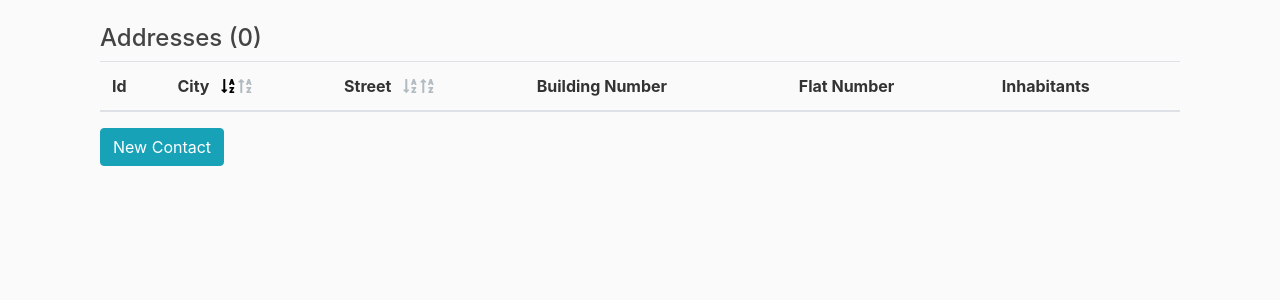
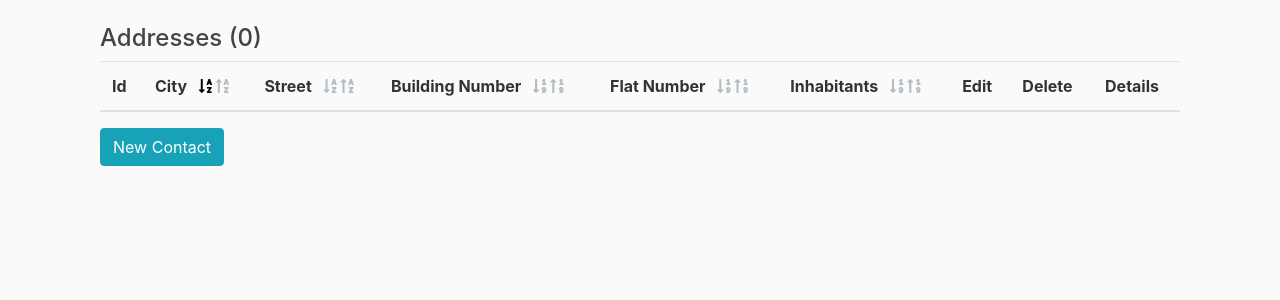
Before and after one commit to TobKed/contact_box, a Django app: page /contacts/address in a window 1280 px wide. Shown: the part 56-356 px from the top of the page. Run offline with Django 3.2, Linux system fonts and the light colour scheme; the visitor is signed in with stand-in values (Sample User, id 1); data comes from the database, SQL or seed files in the repository; data that the repository does not hold is empty; some libraries are stand-ins or nearby versions.

Commit message:
expand sorting in list views

```diff
--- a/src/contacts/templates/contacts/address_list.html
+++ b/src/contacts/templates/contacts/address_list.html
@@ -23,9 +23,21 @@
                                 <a data-orderby="street" data-order="asc" href="?page={{ page_obj.number }}" class="fas fa-sort-alpha-down ml-2 order"></a>
                                 <a data-orderby="street" data-order="desc" href="?page={{ page_obj.number }}" class="fas fa-sort-alpha-up order"></a>
                             </th>
-                            <th>Building Number</th>
-                            <th>Flat Number</th>
-                            <th>Inhabitants</th>
+                            <th>Building Number
+                                <a data-orderby="building_number" data-order="asc" href="?page={{ page_obj.number }}" class="fas fa-sort-numeric-down ml-2 order"></a>
+                                <a data-orderby="building_number" data-order="desc" href="?page={{ page_obj.number }}" class="fas fa-sort-numeric-up order"></a>
+                            </th>
+                            <th>Flat Number
+                                <a data-orderby="flat_number" data-order="asc" href="?page={{ page_obj.number }}" class="fas fa-sort-numeric-down ml-2 order"></a>
+                                <a data-orderby="flat_number" data-order="desc" href="?page={{ page_obj.number }}" class="fas fa-sort-numeric-up order"></a>
+                            </th>
+                            <th>Inhabitants
+                                <a data-orderby="inhabitants" data-order="asc" href="?page={{ page_obj.number }}" class="fas fa-sort-numeric-down ml-2 order"></a>
+                                <a data-orderby="inhabitants" data-order="desc" href="?page={{ page_obj.number }}" class="fas fa-sort-numeric-up order"></a>
+                            </th>
+                            <th>Edit</th>
+                            <th>Delete</th>
+                            <th>Details</th>
                         </thead>
 
                         <tbody>
--- a/src/contacts/templates/contacts/person_list.html
+++ b/src/contacts/templates/contacts/person_list.html
@@ -22,7 +22,10 @@
                                 <a data-orderby="last_name" data-order="asc" href="?page={{ page_obj.number }}" class="fas fa-sort-alpha-down ml-2 order"></a>
                                 <a data-orderby="last_name" data-order="desc" href="?page={{ page_obj.number }}" class="fas fa-sort-alpha-up order"></a>
                             </th>
-                            <th>Address</th>
+                            <th>Address
+                                <a data-orderby="address" data-order="asc" href="?page={{ page_obj.number }}" class="fas fa-sort-alpha-down ml-2 order"></a>
+                                <a data-orderby="address" data-order="desc" href="?page={{ page_obj.number }}" class="fas fa-sort-alpha-up order"></a>
+                            </th>
                             <th>Email</th>
                             <th>Phone</th>
                             <th>Edit</th>
--- a/src/contacts/views.py
+++ b/src/contacts/views.py
@@ -204,9 +204,9 @@ class AddressListView(LoginRequiredMixin, ListView):
         orderby = self.request.GET.get('orderby', 'city')
         order = self.request.GET.get('order', 'asc')
         order = {'asc': '', 'desc': '-'}.get(order, '')
-        return Address.objects.filter(creator=user.profile).order_by(order+orderby).annotate(
+        return Address.objects.filter(creator=user.profile).annotate(
             inhabitants=Count('person', distinct=True)
-            )
+            ).order_by(order+orderby)
 
     def get_context_data(self, *args, **kwargs):
         context_data = super().get_context_data(*args, **kwargs)
```
